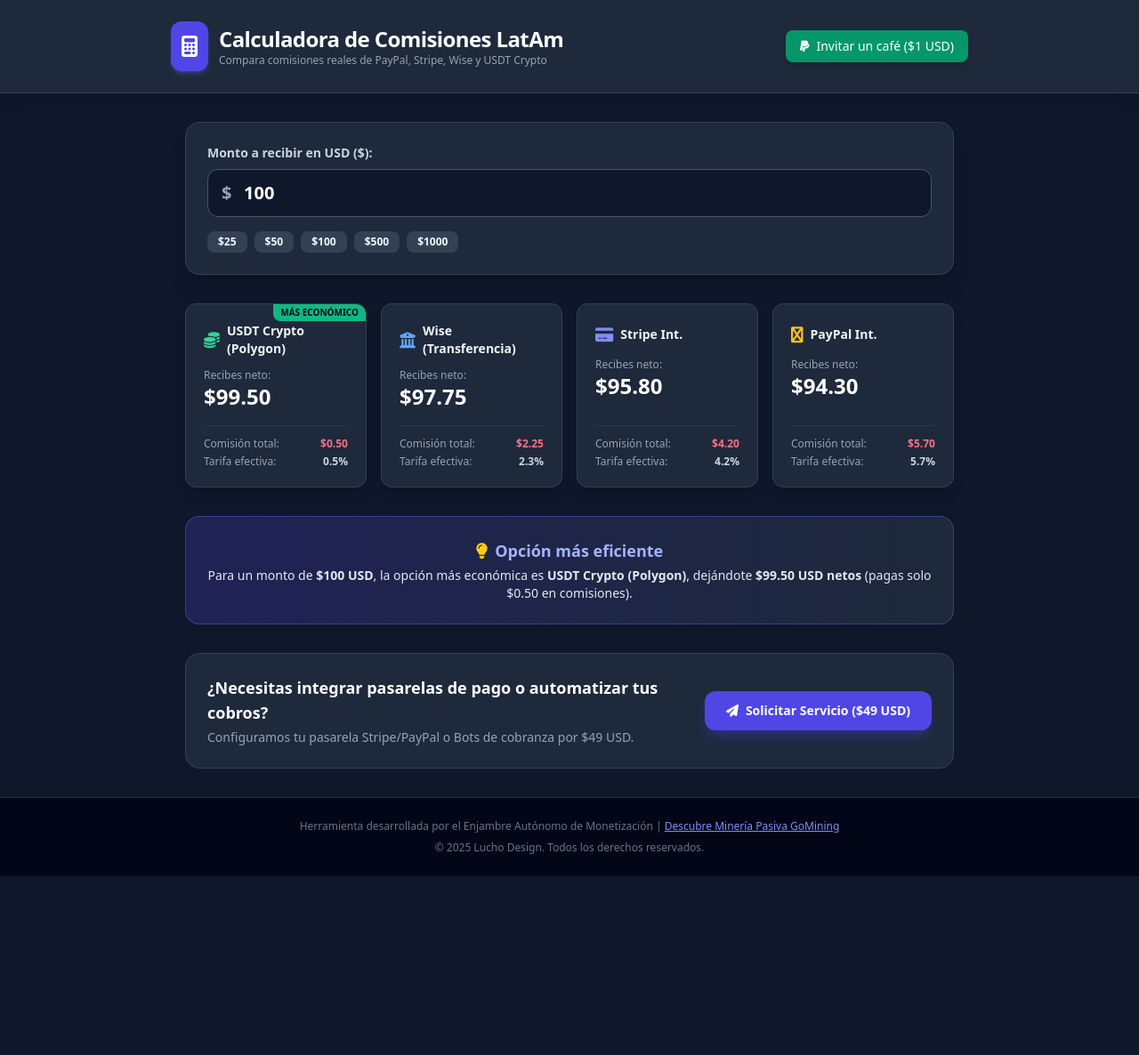
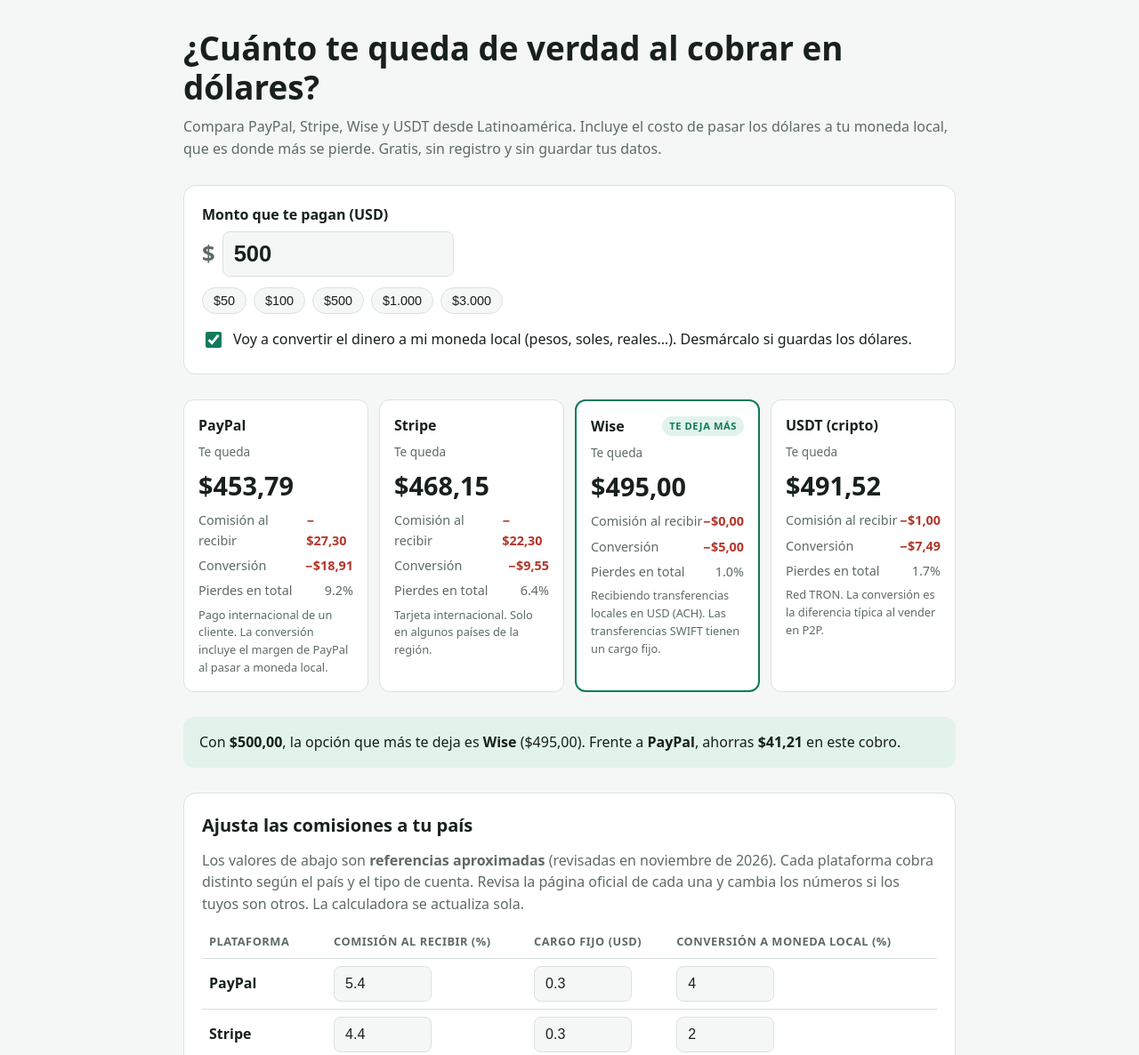
Before and after one commit to Lucho-design1/fee-calculator-latam, a plain HTML site: page index.html in a window 1280 px wide. Shown: the top 1186 px of the page at 89% size. Before the commit the page ends 985 px from the top, so only its background shows below. Drawn offline with nearby package versions, Linux system fonts and the light colour scheme.

Commit message:
Rehacer la calculadora: comisiones ajustables y costo de conversión a moneda local (#1)
Quita la oferta de servicio de $49 y la publicidad de minería, corrige el enlace de PayPal y agrega preguntas frecuentes.


Claude-Session: https://claude.ai/code/session_018rcSSJic2juKR1ZPuonpmf

Co-authored-by: Claude <noreply@anthropic.com>

```diff
--- a/index.html
+++ b/index.html
@@ -3,139 +3,192 @@
 <head>
   <meta charset="UTF-8">
   <meta name="viewport" content="width=device-width, initial-scale=1.0">
-  <title>Calculadora de Comisiones LatAm | Stripe vs PayPal vs Wise vs USDT</title>
-  <script src="https://cdn.tailwindcss.com"></script>
-  <link rel="stylesheet" href="https://cdnjs.cloudflare.com/ajax/libs/font-awesome/6.4.0/css/all.min.css">
+  <title>Calculadora de Comisiones LatAm | PayPal vs Stripe vs Wise vs USDT</title>
+  <meta name="description" content="Calcula cuánto dinero te queda de verdad al cobrar en dólares desde Latinoamérica con PayPal, Stripe, Wise o USDT, incluyendo el costo de pasar a tu moneda local. Gratis y sin registro.">
+  <meta property="og:title" content="¿Cuánto te queda de verdad al cobrar en dólares?">
+  <meta property="og:description" content="Compara PayPal, Stripe, Wise y USDT con comisiones ajustables y el costo de conversión a moneda local.">
+  <meta property="og:type" content="website">
+  <meta property="og:url" content="https://lucho-design1.github.io/fee-calculator-latam/">
+  <link rel="canonical" href="https://lucho-design1.github.io/fee-calculator-latam/">
+  <style>
+    :root {
+      --bg: #f5f7f6; --card: #ffffff; --text: #17201c; --muted: #5d6b64; --line: #dbe2de;
+      --accent: #0f7b5a; --accent-soft: #e2f3ec; --bad: #b4372b; --best: #0f7b5a;
+    }
+    @media (prefers-color-scheme: dark) {
+      :root { --bg: #111715; --card: #19211e; --text: #e8efeb; --muted: #9db0a7; --line: #2b3632;
+              --accent: #4fd1a1; --accent-soft: #173229; --bad: #ff8c80; --best: #4fd1a1; color-scheme: dark; }
+    }
+    * { box-sizing: border-box; }
+    body { margin: 0; background: var(--bg); color: var(--text);
+           font-family: system-ui, -apple-system, "Segoe UI", Roboto, sans-serif; font-size: 16px; line-height: 1.55; }
+    .wrap { max-width: 900px; margin: 0 auto; padding: 32px 16px 64px; display: flex; flex-direction: column; gap: 28px; }
+    h1 { font-size: clamp(1.6rem, 4vw, 2.3rem); line-height: 1.2; margin: 0; }
+    h2 { font-size: 1.25rem; margin: 0 0 12px; }
+    p { margin: 0; }
+    .muted { color: var(--muted); }
+    .panel { background: var(--card); border: 1px solid var(--line); border-radius: 14px; padding: 20px; }
+    label { font-weight: 600; display: block; margin-bottom: 6px; }
+    .amount { display: flex; align-items: center; gap: 8px; }
+    .amount span { font-size: 1.6rem; font-weight: 700; color: var(--muted); }
+    input[type=number] { width: 100%; padding: 10px 12px; font-size: 1rem; border: 1px solid var(--line);
+      border-radius: 8px; background: var(--bg); color: var(--text); font-variant-numeric: tabular-nums; }
+    #amount { font-size: 1.6rem; font-weight: 700; max-width: 260px; }
+    .chips { display: flex; flex-wrap: wrap; gap: 8px; margin-top: 12px; }
+    .chips button { border: 1px solid var(--line); background: var(--bg); color: var(--text); padding: 6px 12px;
+      border-radius: 999px; cursor: pointer; font-size: .9rem; }
+    .chips button:hover, .chips button:focus-visible { border-color: var(--accent); outline: none; }
+    .check { display: flex; gap: 10px; align-items: flex-start; margin-top: 16px; font-weight: 400; }
+    .check input { margin-top: 4px; width: 18px; height: 18px; accent-color: var(--accent); }
+    .results { display: grid; grid-template-columns: repeat(auto-fit, minmax(190px, 1fr)); gap: 12px; }
+    .res { background: var(--card); border: 1px solid var(--line); border-radius: 12px; padding: 16px; display: flex; flex-direction: column; gap: 6px; }
+    .res.best { border: 2px solid var(--best); }
+    .res .name { font-weight: 700; display: flex; justify-content: space-between; gap: 8px; align-items: center; }
+    .res .tag { font-size: .7rem; text-transform: uppercase; letter-spacing: .05em; background: var(--accent-soft); color: var(--accent); padding: 2px 8px; border-radius: 999px; }
+    .res .net { font-size: 1.8rem; font-weight: 800; font-variant-numeric: tabular-nums; }
+    .res .row { display: flex; justify-content: space-between; font-size: .9rem; color: var(--muted); font-variant-numeric: tabular-nums; }
+    .res .row b { color: var(--bad); font-weight: 600; }
+    .res .note { font-size: .8rem; color: var(--muted); }
+    .reco { background: var(--accent-soft); border-radius: 12px; padding: 16px 18px; }
+    .table-wrap { overflow-x: auto; }
+    table { border-collapse: collapse; width: 100%; min-width: 560px; }
+    th, td { padding: 8px; border-bottom: 1px solid var(--line); text-align: left; vertical-align: middle; }
+    th { font-size: .8rem; color: var(--muted); text-transform: uppercase; letter-spacing: .04em; }
+    td input { max-width: 110px; }
+    .reset { margin-top: 12px; border: 1px solid var(--line); background: var(--bg); color: var(--text); padding: 8px 14px; border-radius: 8px; cursor: pointer; }
+    details { border-top: 1px solid var(--line); padding: 12px 0; }
+    details:last-child { border-bottom: 1px solid var(--line); }
+    summary { cursor: pointer; font-weight: 600; }
+    details p { margin-top: 8px; color: var(--muted); }
+    footer { font-size: .9rem; color: var(--muted); display: flex; flex-direction: column; gap: 6px; }
+    a { color: var(--accent); }
+  </style>
 </head>
-<body class="bg-slate-900 text-slate-100 min-h-screen flex flex-col justify-between font-sans">
+<body>
+<div class="wrap">
 
-  <!-- Header -->
-  <header class="bg-slate-800 border-b border-slate-700 py-6 px-4 shadow-lg">
-    <div class="max-w-4xl mx-auto flex flex-col md:flex-row justify-between items-center gap-4">
-      <div class="flex items-center gap-3">
-        <div class="bg-indigo-600 p-3 rounded-xl text-white shadow-md shadow-indigo-500/30">
-          <i class="fa-solid font-bold fa-calculator text-2xl"></i>
-        </div>
-        <div>
-          <h1 class="text-2xl font-bold text-white tracking-tight">Calculadora de Comisiones LatAm</h1>
-          <p class="text-xs text-slate-400">Compara comisiones reales de PayPal, Stripe, Wise y USDT Crypto</p>
-        </div>
-      </div>
-      <a href="https://paypal.me/LucianoBenechCenoz" target="_blank" class="bg-emerald-600 hover:bg-emerald-500 text-white font-medium px-4 py-2 rounded-lg text-sm transition shadow-md flex items-center gap-2">
-        <i class="fa-brands fa-paypal"></i> Invitar un café ($1 USD)
-      </a>
-    </div>
+  <header style="display:flex;flex-direction:column;gap:10px">
+    <h1>¿Cuánto te queda de verdad al cobrar en dólares?</h1>
+    <p class="muted">Compara PayPal, Stripe, Wise y USDT desde Latinoamérica. Incluye el costo de pasar los dólares a tu moneda local, que es donde más se pierde. Gratis, sin registro y sin guardar tus datos.</p>
   </header>
 
-  <!-- Main Content -->
-  <main class="max-w-4xl mx-auto w-full px-4 py-8 flex-grow">
+  <section class="panel">
+    <label for="amount">Monto que te pagan (USD)</label>
+    <div class="amount"><span>$</span><input type="number" id="amount" value="500" min="0" step="10" inputmode="decimal"></div>
+    <div class="chips">
+      <button type="button" data-v="50">$50</button>
+      <button type="button" data-v="100">$100</button>
+      <button type="button" data-v="500">$500</button>
+      <button type="button" data-v="1000">$1.000</button>
+      <button type="button" data-v="3000">$3.000</button>
+    </div>
+    <label class="check" for="convert"><input type="checkbox" id="convert" checked>
+      <span>Voy a convertir el dinero a mi moneda local (pesos, soles, reales…). Desmárcalo si guardas los dólares.</span></label>
+  </section>
 
-    <!-- Input Section -->
-    <div class="bg-slate-800 rounded-2xl p-6 border border-slate-700 shadow-xl mb-8">
-      <label class="block text-sm font-semibold text-slate-300 mb-2">Monto a recibir en USD ($):</label>
-      <div class="relative mb-4">
-        <span class="absolute inset-y-0 left-0 pl-4 flex items-center text-slate-400 font-bold text-xl">$</span>
-        <input type="number" id="amountInput" value="100" min="1" step="10" class="w-full pl-10 pr-4 py-3 bg-slate-900 border border-slate-600 rounded-xl text-white font-bold text-xl focus:outline-none focus:border-indigo-500 focus:ring-1 focus:ring-indigo-500 transition">
-      </div>
-      <div class="flex flex-wrap gap-2">
-        <button onclick="setAmount(25)" class="bg-slate-700 hover:bg-slate-600 px-3 py-1 rounded-lg text-xs font-semibold">$25</button>
-        <button onclick="setAmount(50)" class="bg-slate-700 hover:bg-slate-600 px-3 py-1 rounded-lg text-xs font-semibold">$50</button>
-        <button onclick="setAmount(100)" class="bg-slate-700 hover:bg-slate-600 px-3 py-1 rounded-lg text-xs font-semibold">$100</button>
-        <button onclick="setAmount(500)" class="bg-slate-700 hover:bg-slate-600 px-3 py-1 rounded-lg text-xs font-semibold">$500</button>
-        <button onclick="setAmount(1000)" class="bg-slate-700 hover:bg-slate-600 px-3 py-1 rounded-lg text-xs font-semibold">$1000</button>
-      </div>
+  <section>
+    <div class="results" id="results"></div>
+  </section>
+
+  <section class="reco" id="reco" aria-live="polite"></section>
+
+  <section class="panel">
+    <h2>Ajusta las comisiones a tu país</h2>
+    <p class="muted" style="margin-bottom:12px">Los valores de abajo son <strong>referencias aproximadas</strong> (revisadas en noviembre de 2026). Cada plataforma cobra distinto según el país y el tipo de cuenta. Revisa la página oficial de cada una y cambia los números si los tuyos son otros. La calculadora se actualiza sola.</p>
+    <div class="table-wrap">
+      <table>
+        <thead><tr><th>Plataforma</th><th>Comisión al recibir (%)</th><th>Cargo fijo (USD)</th><th>Conversión a moneda local (%)</th></tr></thead>
+        <tbody id="feeRows"></tbody>
+      </table>
     </div>
+    <button type="button" class="reset" id="reset">Volver a los valores de referencia</button>
+  </section>
 
-    <!-- Results Grid -->
-    <div class="grid grid-cols-1 md:grid-cols-2 lg:grid-cols-4 gap-4 mb-8" id="resultsContainer">
-      <!-- Dynamic content via JS -->
-    </div>
+  <section>
+    <h2>Preguntas frecuentes</h2>
+    <details><summary>¿Por qué importa tanto la conversión a moneda local?</summary>
+      <p>Muchas plataformas cobran una comisión pequeña al recibir, pero aplican un tipo de cambio peor que el del mercado cuando pasas los dólares a tu moneda. Esa diferencia no aparece como "comisión", pero es dinero que pierdes. Por eso esta calculadora la suma por separado.</p></details>
+    <details><summary>¿Stripe funciona en mi país?</summary>
+      <p>Stripe solo permite abrir cuentas en algunos países de Latinoamérica (por ejemplo México y Brasil). Si estás en otro país, ignora esa opción.</p></details>
+    <details><summary>¿USDT es siempre lo más barato?</summary>
+      <p>Enviar USDT por redes como TRON o Polygon cuesta poco, pero para tenerlo en tu moneda tienes que venderlo (por ejemplo en un intercambio P2P), y ahí suele haber una diferencia de precio. Además el cliente tiene que saber usar cripto, y no hay forma de reclamar si algo sale mal.</p></details>
+    <details><summary>¿Guardan mis datos?</summary>
+      <p>No. Todo se calcula en tu navegador. Nada se envía a ningún servidor.</p></details>
+  </section>
 
-    <!-- Recommendation Banner -->
-    <div id="recommendationBox" class="bg-gradient-to-r from-indigo-900/50 to-slate-800 border border-indigo-500/40 rounded-2xl p-6 mb-8 text-center">
-      <h3 class="text-lg font-bold text-indigo-300 mb-1"><i class="fa-solid fa-lightbulb text-yellow-400 mr-2"></i>Opción más eficiente</h3>
-      <p id="recommendationText" class="text-slate-200 text-sm">Cargando recomendación...</p>
-    </div>
-
-    <!-- Lead & Monetization Banner -->
-    <div class="bg-slate-800 border border-slate-700 rounded-2xl p-6 flex flex-col md:flex-row items-center justify-between gap-6">
-      <div>
-        <h4 class="text-lg font-bold text-white mb-1">¿Necesitas integrar pasarelas de pago o automatizar tus cobros?</h4>
-        <p class="text-sm text-slate-400">Configuramos tu pasarela Stripe/PayPal o Bots de cobranza por $49 USD.</p>
-      </div>
-      <a href="https://paypal.me/LucianoBenechCenoz/49" target="_blank" class="bg-indigo-600 hover:bg-indigo-500 text-white font-bold px-6 py-3 rounded-xl text-sm transition whitespace-nowrap shadow-lg shadow-indigo-600/30 flex items-center gap-2">
-        <i class="fa-solid fa-paper-plane"></i> Solicitar Servicio ($49 USD)
-      </a>
-    </div>
-  </main>
-
-  <!-- Footer -->
-  <footer class="bg-slate-950 border-t border-slate-800 py-6 px-4 text-center text-xs text-slate-500">
-    <p class="mb-2">Herramienta desarrollada por el Enjambre Autónomo de Monetización | <a href="https://gomining.com/?ref=tCW6U" target="_blank" class="text-indigo-400 underline">Descubre Minería Pasiva GoMining</a></p>
-    <p>© 2025 Lucho Design. Todos los derechos reservados.</p>
+  <footer>
+    <p>Esta herramienta es una guía orientativa y no es asesoría financiera. Confirma siempre las tarifas en el sitio oficial de cada plataforma antes de decidir.</p>
+    <p>¿Te ahorró dinero? Puedes <a href="https://paypal.me/LucianoBenechCenoz" target="_blank" rel="noopener">invitarme un café por PayPal</a>.</p>
   </footer>
 
-  <script>
-    const platforms = [
-      { id: 'usdt', name: 'USDT Crypto (Polygon)', feePct: 0, feeFixed: 0.50, color: 'emerald', icon: 'fa-coins', badge: 'Más Económico' },
-      { id: 'wise', name: 'Wise (Transferencia)', feePct: 0.018, feeFixed: 0.45, color: 'blue', icon: 'fa-building-columns' },
-      { id: 'stripe', name: 'Stripe Int.', feePct: 0.039, feeFixed: 0.30, color: 'indigo', icon: 'fa-credit-card' },
-      { id: 'paypal', name: 'PayPal Int.', feePct: 0.054, feeFixed: 0.30, color: 'amber', icon: 'fa-paypal' }
-    ];
+</div>
+<script>
+  // Valores de referencia aproximados. Ajustables por el usuario en la tabla.
+  const DEFAULTS = [
+    { id: 'paypal', name: 'PayPal', pct: 5.4, fixed: 0.30, conv: 4.0,
+      note: 'Pago internacional de un cliente. La conversión incluye el margen de PayPal al pasar a moneda local.' },
+    { id: 'stripe', name: 'Stripe', pct: 4.4, fixed: 0.30, conv: 2.0,
+      note: 'Tarjeta internacional. Solo en algunos países de la región.' },
+    { id: 'wise', name: 'Wise', pct: 0.0, fixed: 0.00, conv: 1.0,
+      note: 'Recibiendo transferencias locales en USD (ACH). Las transferencias SWIFT tienen un cargo fijo.' },
+    { id: 'usdt', name: 'USDT (cripto)', pct: 0.0, fixed: 1.00, conv: 1.5,
+      note: 'Red TRON. La conversión es la diferencia típica al vender en P2P.' }
+  ];
+  let fees = DEFAULTS.map(p => ({ ...p }));
+  const $ = id => document.getElementById(id);
+  const money = n => '$' + n.toLocaleString('es', { minimumFractionDigits: 2, maximumFractionDigits: 2 });
 
-    function calculate() {
-      const amount = parseFloat(document.getElementById('amountInput').value) || 0;
-      const container = document.getElementById('resultsContainer');
-      container.innerHTML = '';
+  function buildRows() {
+    $('feeRows').innerHTML = fees.map((p, i) => `
+      <tr>
+        <td><strong>${p.name}</strong></td>
+        <td><input type="number" step="0.1" min="0" id="pct-${p.id}" data-i="${i}" data-k="pct" value="${p.pct}" aria-label="Comisión de ${p.name} en porcentaje"></td>
+        <td><input type="number" step="0.05" min="0" id="fixed-${p.id}" data-i="${i}" data-k="fixed" value="${p.fixed}" aria-label="Cargo fijo de ${p.name} en dólares"></td>
+        <td><input type="number" step="0.1" min="0" id="conv-${p.id}" data-i="${i}" data-k="conv" value="${p.conv}" aria-label="Conversión de ${p.name} en porcentaje"></td>
+      </tr>`).join('');
+    $('feeRows').querySelectorAll('input').forEach(el => el.addEventListener('input', e => {
+      const v = parseFloat(e.target.value);
+      fees[e.target.dataset.i][e.target.dataset.k] = isNaN(v) || v < 0 ? 0 : v;
+      calc();
+    }));
+  }
 
-      let bestPlatform = null;
-      let minCommission = Infinity;
+  function calc() {
+    const amount = Math.max(0, parseFloat($('amount').value) || 0);
+    const convert = $('convert').checked;
+    const rows = fees.map(p => {
+      const receiveFee = amount * p.pct / 100 + p.fixed;
+      const afterReceive = Math.max(0, amount - receiveFee);
+      const convFee = convert ? afterReceive * p.conv / 100 : 0;
+      const net = Math.max(0, afterReceive - convFee);
+      const lost = amount - net;
+      return { ...p, receiveFee: Math.min(receiveFee, amount), convFee, net, lost };
+    });
+    const best = rows.reduce((a, b) => (b.net > a.net ? b : a), rows[0]);
+    const worst = rows.reduce((a, b) => (b.net < a.net ? b : a), rows[0]);
 
-      platforms.forEach(p => {
-        const fee = (amount * p.feePct) + p.feeFixed;
-        const net = Math.max(0, amount - fee);
-        const pctEffective = amount > 0 ? ((fee / amount) * 100).toFixed(1) : 0;
+    $('results').innerHTML = rows.map(r => `
+      <div class="res ${amount > 0 && r.id === best.id ? 'best' : ''}">
+        <div class="name">${r.name}${amount > 0 && r.id === best.id ? '<span class="tag">Te deja más</span>' : ''}</div>
+        <div class="muted" style="font-size:.85rem">Te queda</div>
+        <div class="net">${money(r.net)}</div>
+        <div class="row"><span>Comisión al recibir</span><b>−${money(r.receiveFee)}</b></div>
+        ${convert ? `<div class="row"><span>Conversión</span><b>−${money(r.convFee)}</b></div>` : ''}
+        <div class="row"><span>Pierdes en total</span><span>${amount > 0 ? (r.lost / amount * 100).toFixed(1) : '0.0'}%</span></div>
+        <div class="note">${r.note}</div>
+      </div>`).join('');
 
-        if (fee < minCommission && amount > 0) {
-          minCommission = fee;
-          bestPlatform = p;
-        }
+    $('reco').innerHTML = amount > 0
+      ? `Con <strong>${money(amount)}</strong>, la opción que más te deja es <strong>${best.name}</strong> (${money(best.net)}). Frente a <strong>${worst.name}</strong>, ahorras <strong>${money(best.net - worst.net)}</strong> en este cobro.`
+      : 'Escribe un monto para comparar.';
+  }
 
-        const card = document.createElement('div');
-        card.className = `bg-slate-800 rounded-xl p-5 border border-slate-700 flex flex-col justify-between shadow-lg relative overflow-hidden`;
-        card.innerHTML = `
-          ${p.badge ? `<span class="absolute top-0 right-0 bg-emerald-500 text-slate-950 text-[10px] font-extrabold px-2 py-0.5 rounded-bl-lg uppercase">${p.badge}</span>` : ''}
-          <div>
-            <div class="flex items-center gap-2 mb-3 text-${p.color}-400">
-              <i class="fa-solid ${p.icon} text-lg"></i>
-              <h4 class="font-bold text-slate-100 text-sm">${p.name}</h4>
-            </div>
-            <div class="mb-4">
-              <p class="text-xs text-slate-400">Recibes neto:</p>
-              <p class="text-2xl font-extrabold text-white">$${net.toFixed(2)}</p>
-            </div>
-          </div>
-          <div class="border-t border-slate-700/60 pt-3 text-xs text-slate-400 space-y-1">
-            <div class="flex justify-between"><span>Comisión total:</span> <span class="font-bold text-rose-400">$${fee.toFixed(2)}</span></div>
-            <div class="flex justify-between"><span>Tarifa efectiva:</span> <span class="font-semibold text-slate-300">${pctEffective}%</span></div>
-          </div>
-        `;
-        container.appendChild(card);
-      });
-
-      if (bestPlatform && amount > 0) {
-        document.getElementById('recommendationText').innerHTML =
-          `Para un monto de <strong>$${amount} USD</strong>, la opción más económica es <strong>${bestPlatform.name}</strong>, dejándote <strong>$${(amount - minCommission).toFixed(2)} USD netos</strong> (pagas solo $${minCommission.toFixed(2)} en comisiones).`;
-      }
-    }
-
-    function setAmount(val) {
-      document.getElementById('amountInput').value = val;
-      calculate();
-    }
-
-    document.getElementById('amountInput').addEventListener('input', calculate);
-    calculate();
-  </script>
+  document.querySelectorAll('.chips button').forEach(b => b.addEventListener('click', () => { $('amount').value = b.dataset.v; calc(); }));
+  $('amount').addEventListener('input', calc);
+  $('convert').addEventListener('change', calc);
+  $('reset').addEventListener('click', () => { fees = DEFAULTS.map(p => ({ ...p })); buildRows(); calc(); });
+  buildRows();
+  calc();
+</script>
 </body>
 </html>
```
Also changed, not shown: 1 other file.
